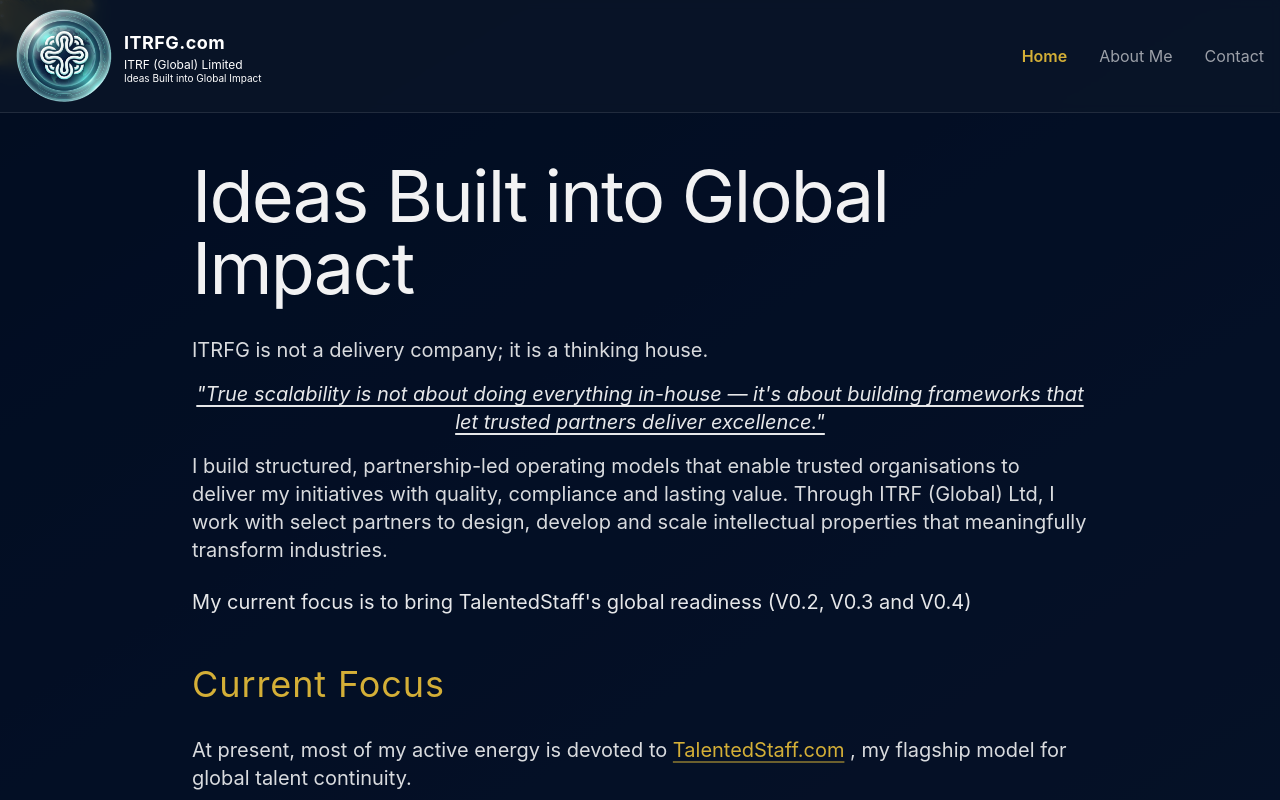
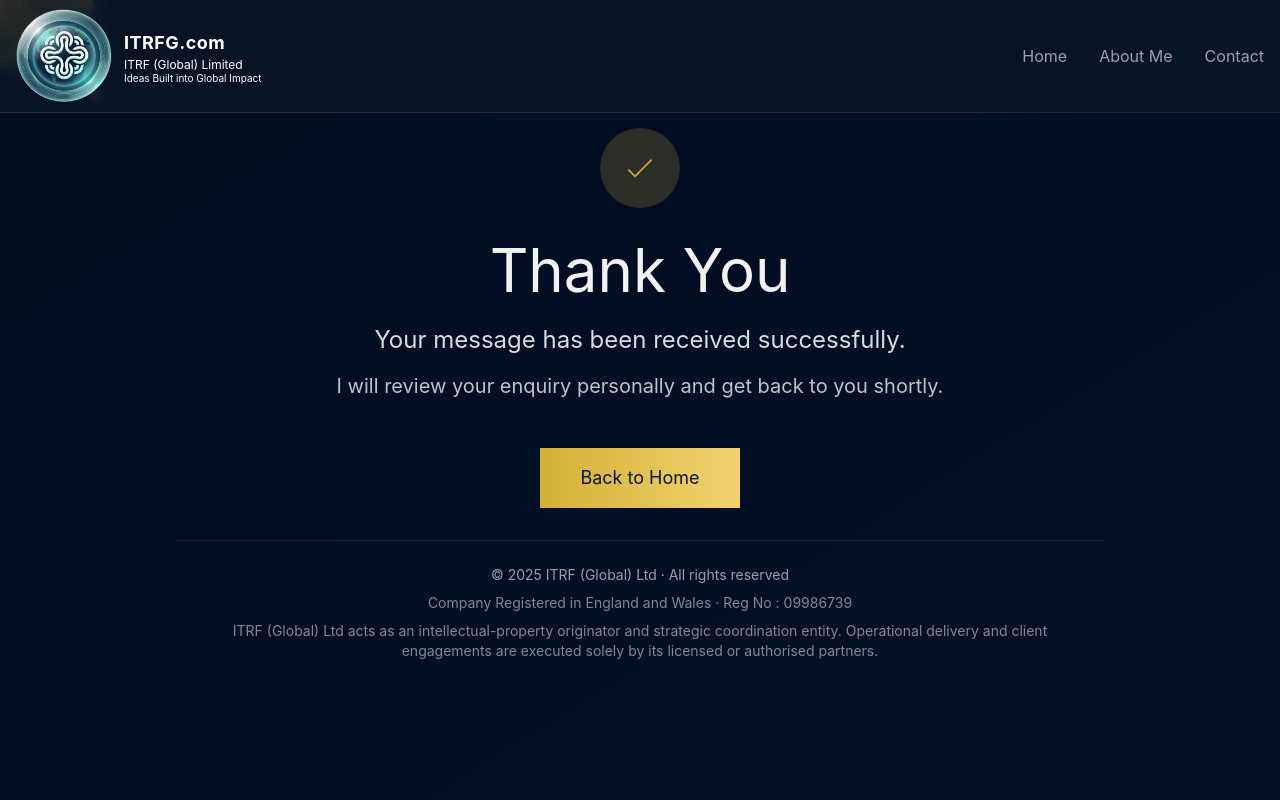
Before and after one commit to krishh26/ITRFG, an Angular app: page /thankyou in a window 1280 px wide. Before the commit this address led to /. Shown: the top 800 px of the page. Built offline with nearby package versions, Linux system fonts and the light colour scheme.

Commit message:
Add Thank You page and update ContactComponent to navigate to it after form submission. Remove success message display logic from ContactComponent. Regenerate TypeScript build info file for consistency.

```diff
--- a/src/app/app.routes.ts
+++ b/src/app/app.routes.ts
@@ -2,10 +2,12 @@
 import { HomeComponent } from './pages/home/home.component';
 import { AboutComponent } from './pages/about/about.component';
 import { ContactComponent } from './pages/contact/contact.component';
+import { ThankyouComponent } from './pages/thankyou/thankyou.component';
 
 export const routes: Routes = [
   { path: '', component: HomeComponent },
   { path: 'about', component: AboutComponent },
   { path: 'contact', component: ContactComponent },
+  { path: 'thankyou', component: ThankyouComponent },
   { path: '**', redirectTo: '' }
 ];
--- a/src/app/pages/contact/contact.component.html
+++ b/src/app/pages/contact/contact.component.html
@@ -1,60 +1,5 @@
-<!-- Success Page -->
-<div *ngIf="isSubmitted" class="relative min-h-screen">
-  <!-- Background gradient -->
-  <div class="fixed inset-0 bg-gradient-to-br from-[#0a1628] via-[#0f1f3a] to-[#1a2942]"></div>
-
-  <!-- Tech background with world map variant -->
-  <app-tech-background variant="worldmap"></app-tech-background>
-
-  <!-- Content -->
-  <div class="relative z-10 min-h-screen flex flex-col items-center justify-center px-4 sm:px-6 py-24 sm:py-32">
-    <div class="max-w-2xl w-full mx-auto text-center">
-      <!-- Success Icon -->
-      <div class="mb-6 sm:mb-8 flex justify-center">
-        <div class="w-16 h-16 sm:w-20 sm:h-20 rounded-full bg-[#d4af37]/20 flex items-center justify-center">
-          <svg
-            class="w-8 h-8 sm:w-10 sm:h-10 text-[#d4af37]"
-            fill="none"
-            stroke="currentColor"
-            viewBox="0 0 24 24">
-            <path
-              strokeLinecap="round"
-              strokeLinejoin="round"
-              strokeWidth="2"
-              d="M5 13l4 4L19 7" />
-          </svg>
-        </div>
-      </div>
-
-      <!-- Thank You Message -->
-      <h1 class="text-3xl sm:text-4xl md:text-5xl lg:text-6xl mb-4 sm:mb-6 text-white/95 leading-tight">
-        Thank You
-      </h1>
-
-      <div class="space-y-3 sm:space-y-4 mb-8 sm:mb-12">
-        <p class="text-lg sm:text-xl md:text-2xl text-white/85 leading-relaxed">
-          Your message has been received successfully.
-        </p>
-        <p class="text-base sm:text-lg md:text-xl text-white/75 leading-relaxed">
-          I will review your enquiry personally and get back to you shortly.
-        </p>
-      </div>
-
-      <!-- Home Button -->
-      <button
-        (click)="navigateToHome()"
-        class="w-full sm:w-auto px-8 sm:px-10 py-3 sm:py-4 bg-gradient-to-r from-[#d4af37] to-[#f0d46e] text-[#0a1628] rounded-lg hover:shadow-lg hover:shadow-[#d4af37]/30 transition-all duration-300 text-base sm:text-lg hover:transform hover:scale-[1.02]">
-        Back to Home
-      </button>
-    </div>
-
-    <!-- Footer -->
-    <app-footer></app-footer>
-  </div>
-</div>
-
 <!-- Contact Form Page -->
-<div *ngIf="!isSubmitted" class="relative min-h-screen">
+<div class="relative min-h-screen">
   <!-- Background gradient -->
   <div class="fixed inset-0 bg-gradient-to-br from-[#0a1628] via-[#0f1f3a] to-[#1a2942]"></div>
 
--- a/src/app/pages/contact/contact.component.ts
+++ b/src/app/pages/contact/contact.component.ts
@@ -14,7 +14,6 @@
   styleUrls: ['./contact.component.css']
 })
 export class ContactComponent {
-  isSubmitted = false;
   isSubmitting = false;
 
   formData = {
@@ -61,10 +60,10 @@
       next: (response) => {
         console.log('Form submitted successfully:', response);
         this.isSubmitting = false;
-        // Show success page
-        this.isSubmitted = true;
         // Reset form
         this.resetForm();
+        // Navigate to thank you page
+        this.router.navigate(['/thankyou']);
       },
       error: (error) => {
         console.error('Error submitting form:', error);
@@ -86,8 +85,4 @@
       understood: false
     };
   }
-
-  navigateToHome() {
-    this.router.navigate(['/']);
-  }
 }
--- /dev/null
+++ b/src/app/pages/thankyou/thankyou.component.html
@@ -0,0 +1,53 @@
+<div class="relative min-h-screen">
+  <!-- Background gradient -->
+  <div class="fixed inset-0 bg-gradient-to-br from-[#0a1628] via-[#0f1f3a] to-[#1a2942]"></div>
+
+  <!-- Tech background with world map variant -->
+  <app-tech-background variant="worldmap"></app-tech-background>
+
+  <!-- Content -->
+  <div class="relative z-10 min-h-screen flex flex-col items-center justify-center px-4 sm:px-6 py-24 sm:py-32">
+    <div class="max-w-2xl w-full mx-auto text-center">
+      <!-- Success Icon -->
+      <div class="mb-6 sm:mb-8 flex justify-center">
+        <div class="w-16 h-16 sm:w-20 sm:h-20 rounded-full bg-[#d4af37]/20 flex items-center justify-center">
+          <svg
+            class="w-8 h-8 sm:w-10 sm:h-10 text-[#d4af37]"
+            fill="none"
+            stroke="currentColor"
+            viewBox="0 0 24 24">
+            <path
+              strokeLinecap="round"
+              strokeLinejoin="round"
+              strokeWidth="2"
+              d="M5 13l4 4L19 7" />
+          </svg>
+        </div>
+      </div>
+
+      <!-- Thank You Message -->
+      <h1 class="text-3xl sm:text-4xl md:text-5xl lg:text-6xl mb-4 sm:mb-6 text-white/95 leading-tight">
+        Thank You
+      </h1>
+
+      <div class="space-y-3 sm:space-y-4 mb-8 sm:mb-12">
+        <p class="text-lg sm:text-xl md:text-2xl text-white/85 leading-relaxed">
+          Your message has been received successfully.
+        </p>
+        <p class="text-base sm:text-lg md:text-xl text-white/75 leading-relaxed">
+          I will review your enquiry personally and get back to you shortly.
+        </p>
+      </div>
+
+      <!-- Home Button -->
+      <button
+        (click)="navigateToHome()"
+        class="w-full sm:w-auto px-8 sm:px-10 py-3 sm:py-4 bg-gradient-to-r from-[#d4af37] to-[#f0d46e] text-[#0a1628] rounded-lg hover:shadow-lg hover:shadow-[#d4af37]/30 transition-all duration-300 text-base sm:text-lg hover:transform hover:scale-[1.02]">
+        Back to Home
+      </button>
+    </div>
+
+    <!-- Footer -->
+    <app-footer></app-footer>
+  </div>
+</div>
--- /dev/null
+++ b/src/app/pages/thankyou/thankyou.component.ts
@@ -0,0 +1,20 @@
+import { Component } from '@angular/core';
+import { CommonModule } from '@angular/common';
+import { Router } from '@angular/router';
+import { TechBackgroundComponent } from '../../components/tech-background/tech-background.component';
+import { FooterComponent } from '../../components/footer/footer.component';
+
+@Component({
+  selector: 'app-thankyou',
+  standalone: true,
+  imports: [CommonModule, TechBackgroundComponent, FooterComponent],
+  templateUrl: './thankyou.component.html',
+  styleUrl: './thankyou.component.css'
+})
+export class ThankyouComponent {
+  constructor(private router: Router) {}
+
+  navigateToHome() {
+    this.router.navigate(['/']);
+  }
+}
```
Also changed, not shown: src/app/pages/thankyou/thankyou.component.css (added), 1 other file (tests, documents, lock files or other folders).
